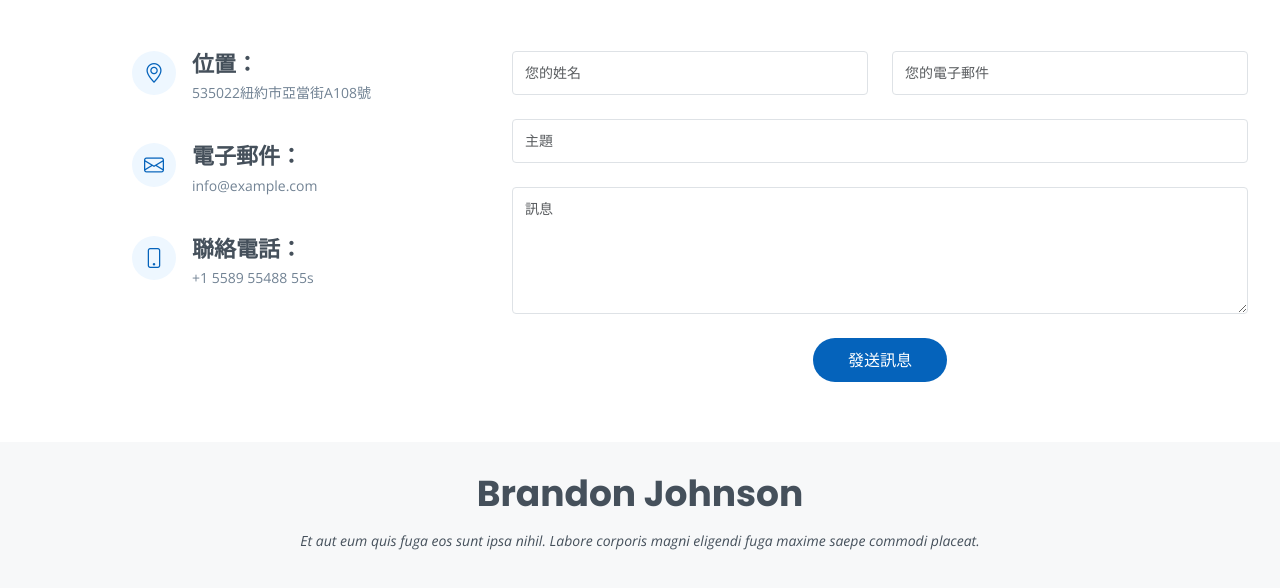
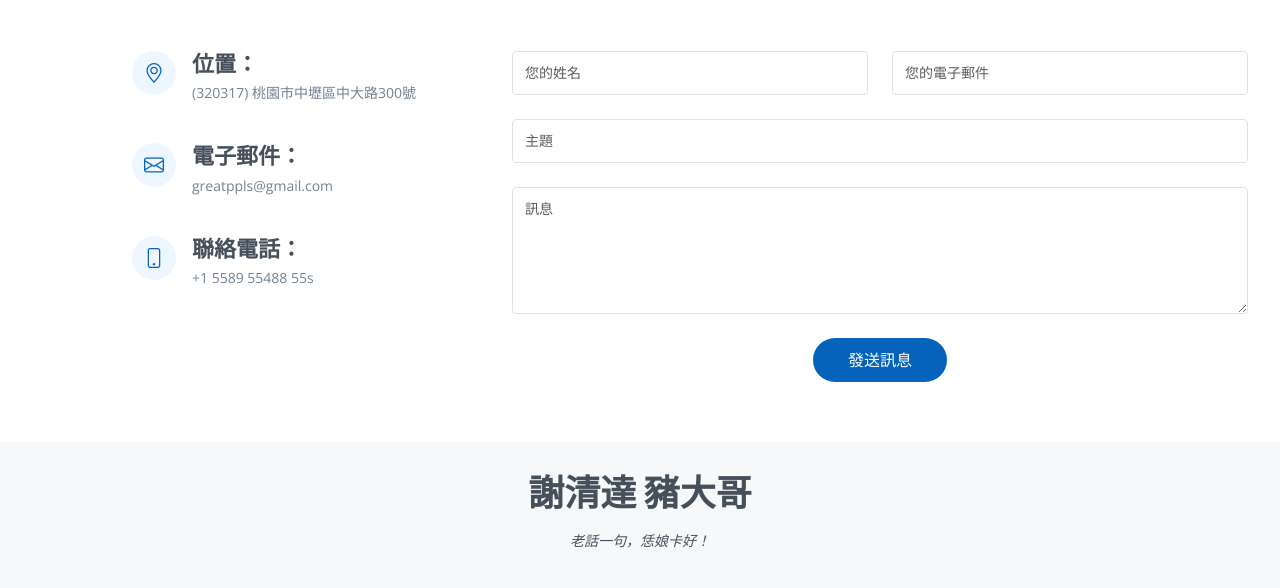
Before and after one commit to nyancat1244/nyancat1244.github.io, a plain HTML site: page index.html in a window 1280 px wide. Shown: the part 4744-5332 px from the top of the page. Drawn offline with nearby package versions, Linux system fonts and the light colour scheme.

Commit message:
Update index.html

```diff
--- a/index.html
+++ b/index.html
@@ -450,13 +450,13 @@
           <div class="address">
             <i class="bi bi-geo-alt"></i>
             <h4>位置：</h4>
-            <p>535022紐約市亞當街A108號</p>
+            <p>(320317) 桃園市中壢區中大路300號</p>
           </div>
 
           <div class="email">
             <i class="bi bi-envelope"></i>
             <h4>電子郵件：</h4>
-            <p>info@example.com</p>
+            <p>greatppls@gmail.com</p>
           </div>
 
           <div class="phone">
@@ -507,8 +507,8 @@
   <!-- ======= Footer ======= -->
   <footer id="footer">
     <div class="container">
-      <h3>Brandon Johnson</h3>
-      <p>Et aut eum quis fuga eos sunt ipsa nihil. Labore corporis magni eligendi fuga maxime saepe commodi placeat.</p>
+      <h3>謝清達 豬大哥</h3>
+      <p>老話一句，恁娘卡好！</p>
       <div class="social-links">
         <a href="#" class="twitter"><i class="bx bxl-twitter"></i></a>
         <a href="#" class="facebook"><i class="bx bxl-facebook"></i></a>
```
